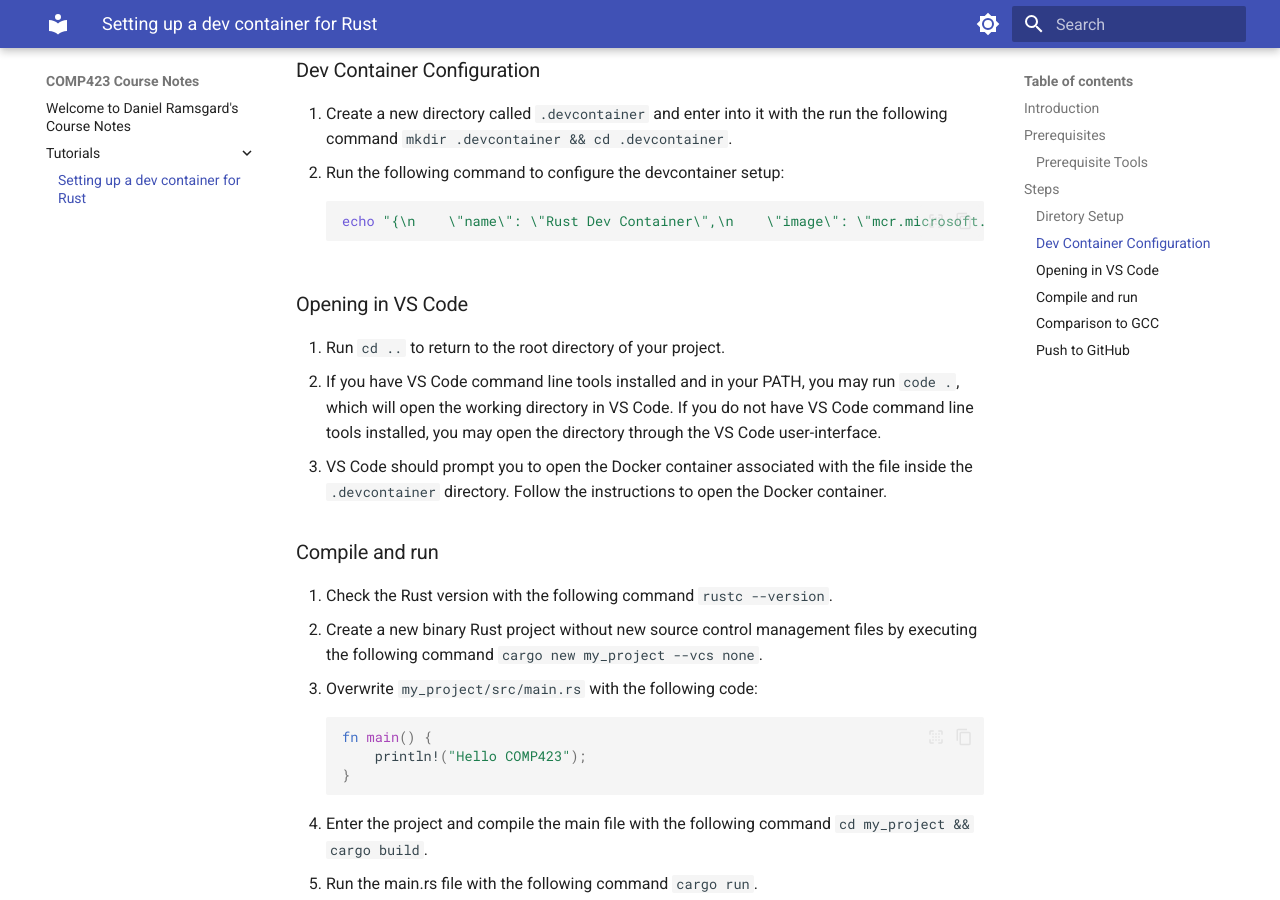
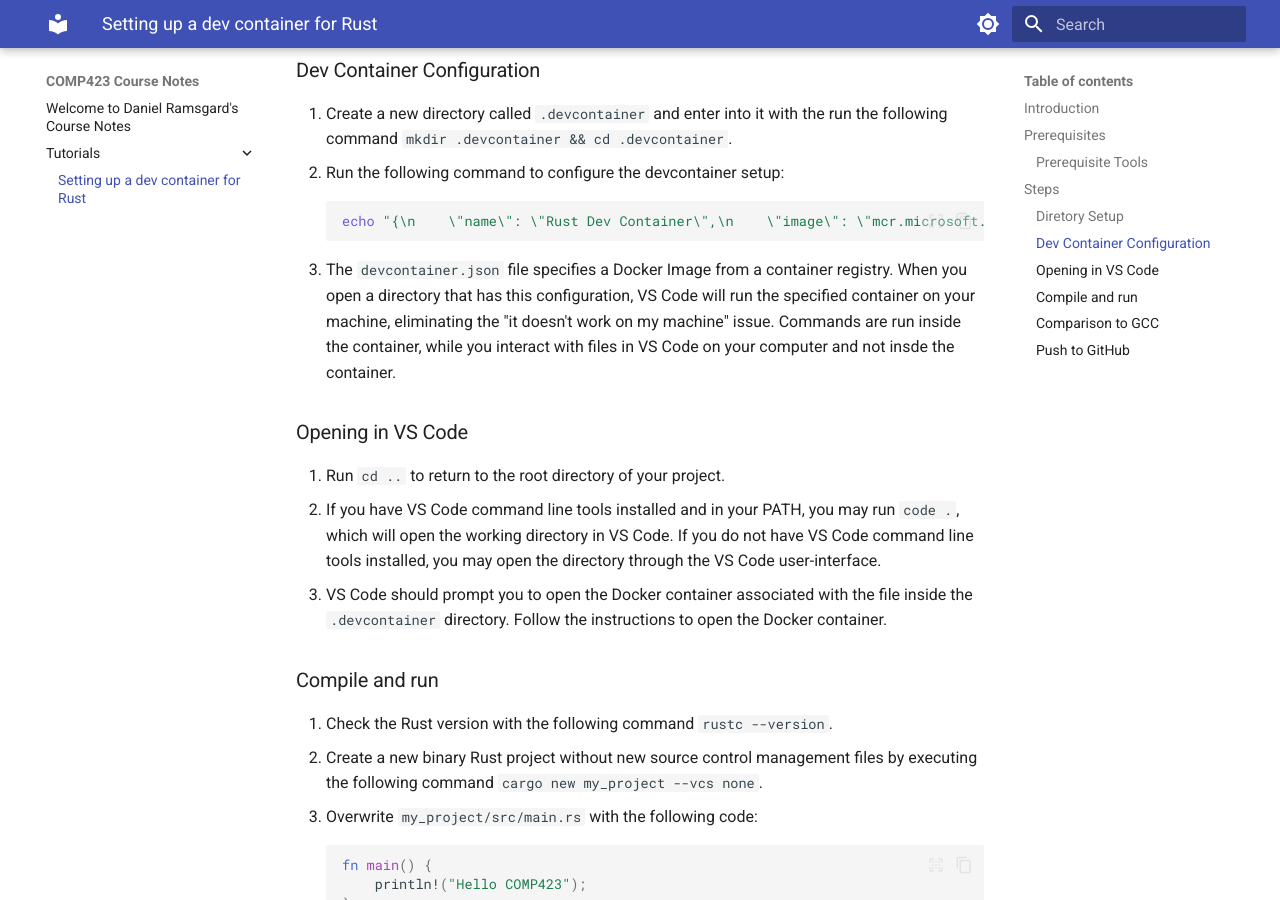
Before and after one commit to DanielRamsgard/comp423-course-notes, an MkDocs documentation site: the page built from docs/tutorials/rust-setup.md, in a window 1280 px wide and 900 px high, scrolled down 1188 px. Built offline with MkDocs 1.6.1 and Material for MkDocs 9.7.7, drawn with Linux system fonts in a browser that asks for light colours.

Commit message:
explain the devconfig

````diff
--- a/docs/tutorials/rust-setup.md
+++ b/docs/tutorials/rust-setup.md
@@ -46,6 +46,7 @@
 echo "{\n    \"name\": \"Rust Dev Container\",\n    \"image\": \"mcr.microsoft.com/devcontainers/rust:latest\",\n    \"customizations\": {\n        \"vscode\": {\n            \"settings\": {},\n            \"extensions\": [\n                \"rust-lang.rust-analyzer\"\n            ]\n        }\n    }\n}" > devcontainer.json
 
 ```
+3. The `devcontainer.json` file specifies a Docker Image from a container registry. When you open a directory that has this configuration, VS Code will run the specified container on your machine, eliminating the "it doesn't work on my machine" issue. Commands are run inside the container, while you interact with files in VS Code on your computer and not insde the container.
 
 ### Opening in VS Code
 
````
